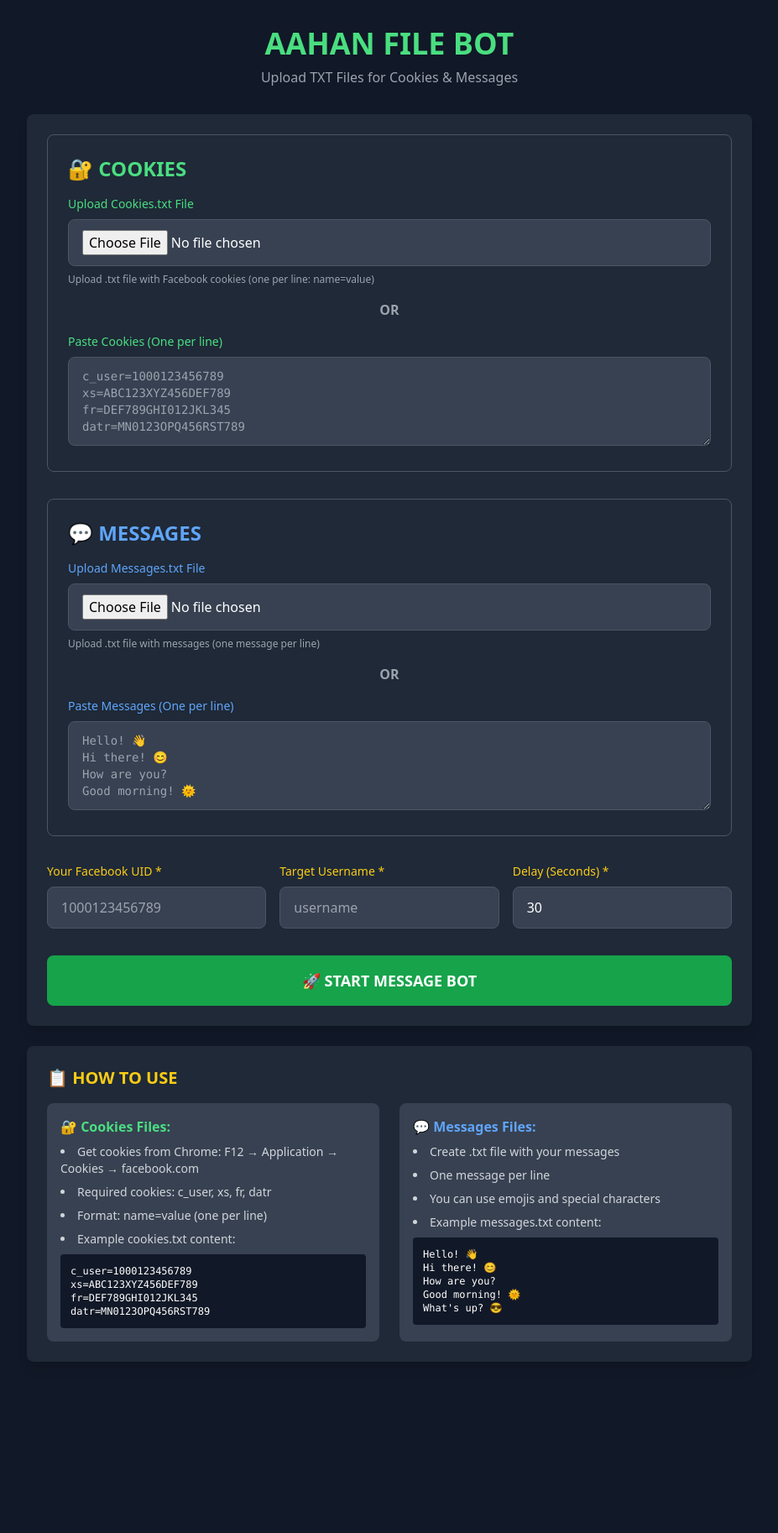
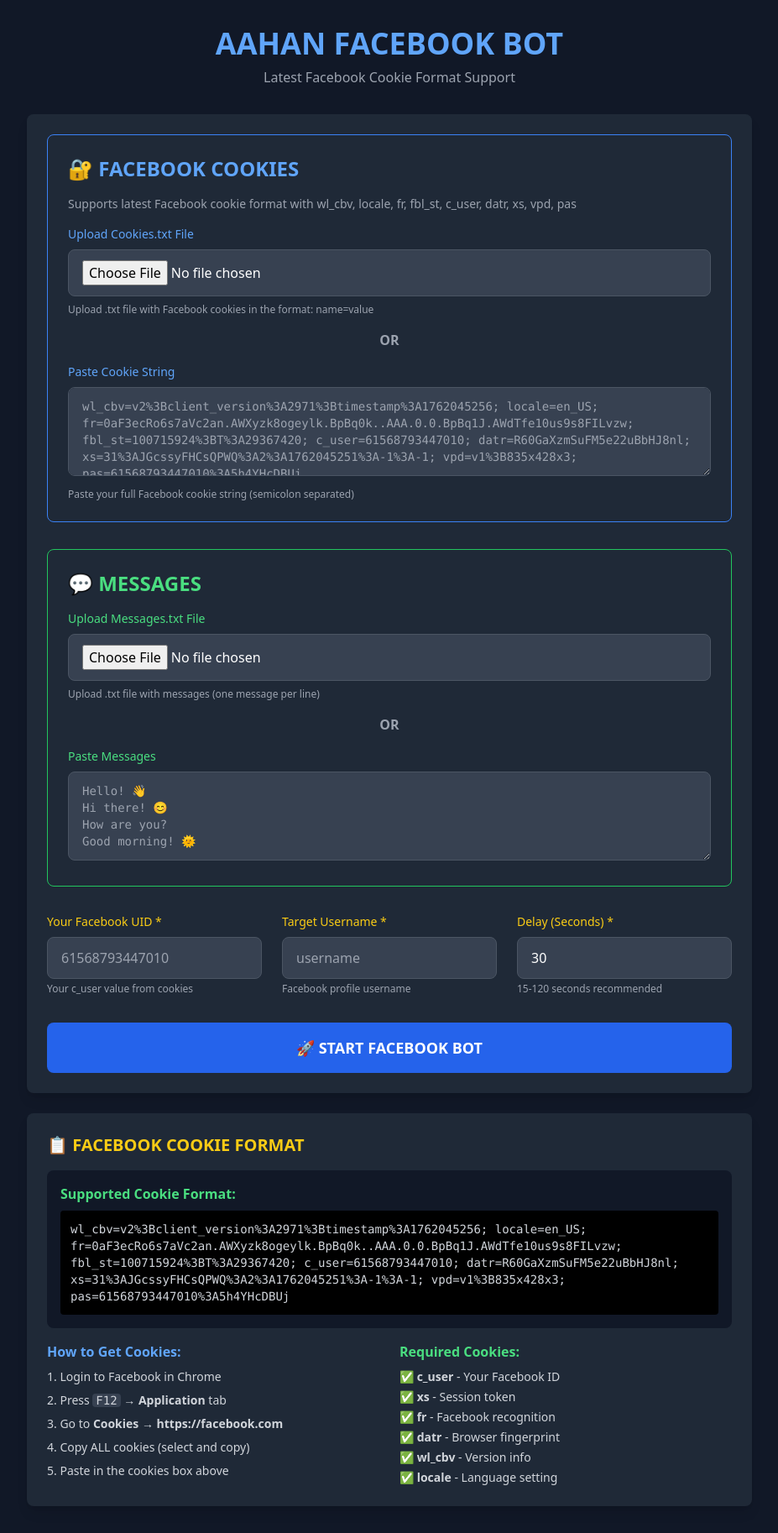
Before and after one commit to shehzada6782/Cookies-server, a Flask app: page / in a window 1280 px wide. Shown: the whole page at 84% size, without its empty margins (176-1103 px from the left). Before the commit the page ends 1622 px from the top, so only its background shows below. Run offline with Flask 3, Linux system fonts and the light colour scheme; some libraries are stand-ins or nearby versions.

Commit message:
Update index.html

```diff
--- a/templates/index.html
+++ b/templates/index.html
@@ -3,15 +3,15 @@
 <head>
     <meta charset="UTF-8">
     <meta name="viewport" content="width=device-width, initial-scale=1.0">
-    <title>AAHAN File Bot</title>
+    <title>AAHAN Facebook Bot</title>
     <script src="https://cdn.tailwindcss.com"></script>
 </head>
 <body class="bg-gray-900 text-white min-h-screen">
     <div class="container mx-auto px-4 py-8 max-w-4xl">
         <!-- Header -->
         <div class="text-center mb-8">
-            <h1 class="text-4xl font-bold text-green-400 mb-2">AAHAN FILE BOT</h1>
-            <p class="text-gray-400">Upload TXT Files for Cookies & Messages</p>
+            <h1 class="text-4xl font-bold text-blue-400 mb-2">AAHAN FACEBOOK BOT</h1>
+            <p class="text-gray-400">Latest Facebook Cookie Format Support</p>
         </div>
 
         <!-- Main Form -->
@@ -19,17 +19,46 @@
             <form id="botForm" enctype="multipart/form-data" class="space-y-8">
 
                 <!-- Cookies Section -->
-                <div class="border border-gray-600 rounded-lg p-6">
-                    <h2 class="text-2xl font-bold text-green-400 mb-4">🔐 COOKIES</h2>
+                <div class="border border-blue-500 rounded-lg p-6 bg-gray-750">
+                    <h2 class="text-2xl font-bold text-blue-400 mb-4">🔐 FACEBOOK COOKIES</h2>
+                    <p class="text-sm text-gray-400 mb-4">Supports latest Facebook cookie format with wl_cbv, locale, fr, fbl_st, c_user, datr, xs, vpd, pas</p>
+
+                    <!-- File Upload -->
+                    <div class="mb-4">
+                        <label class="block text-sm font-medium text-blue-400 mb-2">
+                            Upload Cookies.txt File
+                        </label>
+                        <input type="file" id="cookies_file" accept=".txt"
+                            class="w-full px-4 py-3 bg-gray-700 border border-gray-600 rounded-lg focus:outline-none focus:ring-2 focus:ring-blue-500 text-white">
+                        <p class="text-xs text-gray-400 mt-2">Upload .txt file with Facebook cookies in the format: name=value</p>
+                    </div>
+
+                    <div class="text-center text-gray-400 font-semibold my-4">OR</div>
+
+                    <!-- Text Area -->
+                    <div>
+                        <label class="block text-sm font-medium text-blue-400 mb-2">
+                            Paste Cookie String
+                        </label>
+                        <textarea id="cookies_text" rows="4"
+                            class="w-full px-4 py-3 bg-gray-700 border border-gray-600 rounded-lg focus:outline-none focus:ring-2 focus:ring-blue-500 text-white font-mono text-sm"
+                            placeholder="wl_cbv=v2%3Bclient_version%3A2971%3Btimestamp%3A1762045256; locale=en_US; fr=0aF3ecRo6s7aVc2an.AWXyzk8ogeylk.BpBq0k..AAA.0.0.BpBq1J.AWdTfe10us9s8FILvzw; fbl_st=100715924%3BT%3A29367420; c_user=61568793447010; datr=R60GaXzmSuFM5e22uBbHJ8nl; xs=31%3AJGcssyFHCsQPWQ%3A2%3A1762045251%3A-1%3A-1; vpd=v1%3B835x428x3; pas=61568793447010%3A5h4YHcDBUj"></textarea>
+                        <p class="text-xs text-gray-400 mt-2">Paste your full Facebook cookie string (semicolon separated)</p>
+                    </div>
+                </div>
+
+                <!-- Messages Section -->
+                <div class="border border-green-500 rounded-lg p-6 bg-gray-750">
+                    <h2 class="text-2xl font-bold text-green-400 mb-4">💬 MESSAGES</h2>
 
                     <!-- File Upload -->
                     <div class="mb-4">
                         <label class="block text-sm font-medium text-green-400 mb-2">
-                            Upload Cookies.txt File
+                            Upload Messages.txt File
                         </label>
-                        <input type="file" id="cookies_file" accept=".txt"
+                        <input type="file" id="messages_file" accept=".txt"
                             class="w-full px-4 py-3 bg-gray-700 border border-gray-600 rounded-lg focus:outline-none focus:ring-2 focus:ring-green-500 text-white">
-                        <p class="text-xs text-gray-400 mt-2">Upload .txt file with Facebook cookies (one per line: name=value)</p>
+                        <p class="text-xs text-gray-400 mt-2">Upload .txt file with messages (one message per line)</p>
                     </div>
 
                     <div class="text-center text-gray-400 font-semibold my-4">OR</div>
@@ -37,54 +66,26 @@
                     <!-- Text Area -->
                     <div>
                         <label class="block text-sm font-medium text-green-400 mb-2">
-                            Paste Cookies (One per line)
-                        </label>
-                        <textarea id="cookies_text" rows="4"
-                            class="w-full px-4 py-3 bg-gray-700 border border-gray-600 rounded-lg focus:outline-none focus:ring-2 focus:ring-green-500 text-white font-mono text-sm"
-                            placeholder="c_user=1000123456789&#10;xs=ABC123XYZ456DEF789&#10;fr=DEF789GHI012JKL345&#10;datr=MN0123OPQ456RST789"></textarea>
-                    </div>
-                </div>
-
-                <!-- Messages Section -->
-                <div class="border border-gray-600 rounded-lg p-6">
-                    <h2 class="text-2xl font-bold text-blue-400 mb-4">💬 MESSAGES</h2>
-
-                    <!-- File Upload -->
-                    <div class="mb-4">
-                        <label class="block text-sm font-medium text-blue-400 mb-2">
-                            Upload Messages.txt File
-                        </label>
-                        <input type="file" id="messages_file" accept=".txt"
-                            class="w-full px-4 py-3 bg-gray-700 border border-gray-600 rounded-lg focus:outline-none focus:ring-2 focus:ring-blue-500 text-white">
-                        <p class="text-xs text-gray-400 mt-2">Upload .txt file with messages (one message per line)</p>
-                    </div>
-
-                    <div class="text-center text-gray-400 font-semibold my-4">OR</div>
-
-                    <!-- Text Area -->
-                    <div>
-                        <label class="block text-sm font-medium text-blue-400 mb-2">
-                            Paste Messages (One per line)
+                            Paste Messages
                         </label>
                         <textarea id="messages_text" rows="4"
-                            class="w-full px-4 py-3 bg-gray-700 border border-gray-600 rounded-lg focus:outline-none focus:ring-2 focus:ring-blue-500 text-white font-mono text-sm"
+                            class="w-full px-4 py-3 bg-gray-700 border border-gray-600 rounded-lg focus:outline-none focus:ring-2 focus:ring-green-500 text-white font-mono text-sm"
                             placeholder="Hello! 👋&#10;Hi there! 😊&#10;How are you?&#10;Good morning! 🌞"></textarea>
                     </div>
                 </div>
 
-                <!-- Other Settings -->
-                <div class="grid grid-cols-1 md:grid-cols-3 gap-4">
-                    <!-- UID -->
+                <!-- Settings -->
+                <div class="grid grid-cols-1 md:grid-cols-3 gap-6">
                     <div>
                         <label class="block text-sm font-medium text-yellow-400 mb-2">
                             Your Facebook UID *
                         </label>
                         <input type="text" id="uid" required
                             class="w-full px-4 py-3 bg-gray-700 border border-gray-600 rounded-lg focus:outline-none focus:ring-2 focus:ring-yellow-500 text-white"
-                            placeholder="1000123456789">
+                            placeholder="61568793447010">
+                        <p class="text-xs text-gray-400 mt-1">Your c_user value from cookies</p>
                     </div>
 
-                    <!-- Target -->
                     <div>
                         <label class="block text-sm font-medium text-yellow-400 mb-2">
                             Target Username *
@@ -92,29 +93,30 @@
                         <input type="text" id="hater_name" required
                             class="w-full px-4 py-3 bg-gray-700 border border-gray-600 rounded-lg focus:outline-none focus:ring-2 focus:ring-yellow-500 text-white"
                             placeholder="username">
+                        <p class="text-xs text-gray-400 mt-1">Facebook profile username</p>
                     </div>
 
-                    <!-- Speed -->
                     <div>
                         <label class="block text-sm font-medium text-yellow-400 mb-2">
                             Delay (Seconds) *
                         </label>
-                        <input type="number" id="speed_seconds" required min="10" max="120" value="30"
+                        <input type="number" id="speed_seconds" required min="15" max="120" value="30"
                             class="w-full px-4 py-3 bg-gray-700 border border-gray-600 rounded-lg focus:outline-none focus:ring-2 focus:ring-yellow-500 text-white">
+                        <p class="text-xs text-gray-400 mt-1">15-120 seconds recommended</p>
                     </div>
                 </div>
 
                 <!-- Submit Button -->
                 <button type="submit" id="startBtn"
-                    class="w-full bg-green-600 hover:bg-green-700 text-white font-bold py-4 px-6 rounded-lg transition duration-300 text-lg mt-6">
-                    🚀 START MESSAGE BOT
+                    class="w-full bg-blue-600 hover:bg-blue-700 text-white font-bold py-4 px-6 rounded-lg transition duration-300 text-lg mt-6">
+                    🚀 START FACEBOOK BOT
                 </button>
             </form>
         </div>
 
         <!-- Progress Section -->
         <div id="progressSection" class="hidden bg-gray-800 rounded-lg shadow-lg p-6 mb-6">
-            <h3 class="text-xl font-bold text-green-400 mb-4">BOT PROGRESS</h3>
+            <h3 class="text-xl font-bold text-blue-400 mb-4">BOT PROGRESS</h3>
 
             <!-- Progress Bar -->
             <div class="bg-gray-700 rounded-full h-4 mb-4">
@@ -123,61 +125,65 @@
 
             <!-- Status -->
             <div class="mb-4">
-                <p id="statusMessage" class="text-lg font-semibold text-white">Starting bot...</p>
-                <div class="flex justify-between text-sm mt-2">
-                    <span id="sentCount" class="text-green-400">✅ Sent: 0</span>
-                    <span id="failedCount" class="text-red-400">❌ Failed: 0</span>
-                    <span id="totalCount" class="text-blue-400">📊 Total: 0</span>
+                <p id="statusMessage" class="text-lg font-semibold text-white mb-2">Starting bot...</p>
+                <div class="grid grid-cols-3 gap-4 text-sm">
+                    <div class="text-center">
+                        <span class="text-green-400 font-bold" id="sentCount">0</span>
+                        <div class="text-gray-400">Sent</div>
+                    </div>
+                    <div class="text-center">
+                        <span class="text-red-400 font-bold" id="failedCount">0</span>
+                        <div class="text-gray-400">Failed</div>
+                    </div>
+                    <div class="text-center">
+                        <span class="text-blue-400 font-bold" id="totalCount">0</span>
+                        <div class="text-gray-400">Total</div>
+                    </div>
                 </div>
             </div>
 
             <!-- Logs -->
             <div class="border border-gray-600 rounded-lg p-4">
-                <h4 class="font-semibold text-green-400 mb-3">ACTIVITY LOG:</h4>
+                <h4 class="font-semibold text-blue-400 mb-3">ACTIVITY LOG:</h4>
                 <div id="logs" class="bg-gray-900 p-3 rounded max-h-80 overflow-y-auto text-sm space-y-2 font-mono">
-                    <div class="text-gray-400">Waiting for logs...</div>
+                    <div class="text-gray-400">Waiting for activity logs...</div>
                 </div>
             </div>
         </div>
 
-        <!-- Instructions -->
+        <!-- Cookie Format Instructions -->
         <div class="bg-gray-800 rounded-lg shadow-lg p-6">
-            <h3 class="text-xl font-bold text-yellow-400 mb-4">📋 HOW TO USE</h3>
+            <h3 class="text-xl font-bold text-yellow-400 mb-4">📋 FACEBOOK COOKIE FORMAT</h3>
+
+            <div class="bg-gray-900 p-4 rounded-lg mb-4">
+                <h4 class="font-semibold text-green-400 mb-2">Supported Cookie Format:</h4>
+                <div class="font-mono text-sm text-gray-300 bg-black p-3 rounded overflow-x-auto">
+                    wl_cbv=v2%3Bclient_version%3A2971%3Btimestamp%3A1762045256; locale=en_US; fr=0aF3ecRo6s7aVc2an.AWXyzk8ogeylk.BpBq0k..AAA.0.0.BpBq1J.AWdTfe10us9s8FILvzw; fbl_st=100715924%3BT%3A29367420; c_user=61568793447010; datr=R60GaXzmSuFM5e22uBbHJ8nl; xs=31%3AJGcssyFHCsQPWQ%3A2%3A1762045251%3A-1%3A-1; vpd=v1%3B835x428x3; pas=61568793447010%3A5h4YHcDBUj
+                </div>
+            </div>
 
             <div class="grid grid-cols-1 md:grid-cols-2 gap-6">
-                <!-- Cookies Instructions -->
-                <div class="bg-gray-700 p-4 rounded-lg">
-                    <h4 class="font-semibold text-green-400 mb-2">🔐 Cookies Files:</h4>
-                    <ul class="text-sm text-gray-300 space-y-2 list-disc list-inside">
-                        <li>Get cookies from Chrome: F12 → Application → Cookies → facebook.com</li>
-                        <li>Required cookies: c_user, xs, fr, datr</li>
-                        <li>Format: name=value (one per line)</li>
-                        <li>Example cookies.txt content:</li>
-                    </ul>
-                    <div class="mt-2 p-3 bg-gray-900 rounded font-mono text-xs">
-                        c_user=1000123456789<br>
-                        xs=ABC123XYZ456DEF789<br>
-                        fr=DEF789GHI012JKL345<br>
-                        datr=MN0123OPQ456RST789
-                    </div>
+                <div>
+                    <h4 class="font-semibold text-blue-400 mb-2">How to Get Cookies:</h4>
+                    <ol class="text-sm text-gray-300 space-y-2 list-decimal list-inside">
+                        <li>Login to Facebook in Chrome</li>
+                        <li>Press <code class="bg-gray-700 px-1 rounded">F12</code> → <strong>Application</strong> tab</li>
+                        <li>Go to <strong>Cookies</strong> → <strong>https://facebook.com</strong></li>
+                        <li>Copy ALL cookies (select and copy)</li>
+                        <li>Paste in the cookies box above</li>
+                    </ol>
                 </div>
 
-                <!-- Messages Instructions -->
-                <div class="bg-gray-700 p-4 rounded-lg">
-                    <h4 class="font-semibold text-blue-400 mb-2">💬 Messages Files:</h4>
-                    <ul class="text-sm text-gray-300 space-y-2 list-disc list-inside">
-                        <li>Create .txt file with your messages</li>
-                        <li>One message per line</li>
-                        <li>You can use emojis and special characters</li>
-                        <li>Example messages.txt content:</li>
+                <div>
+                    <h4 class="font-semibold text-green-400 mb-2">Required Cookies:</h4>
+                    <ul class="text-sm text-gray-300 space-y-1">
+                        <li>✅ <strong>c_user</strong> - Your Facebook ID</li>
+                        <li>✅ <strong>xs</strong> - Session token</li>
+                        <li>✅ <strong>fr</strong> - Facebook recognition</li>
+                        <li>✅ <strong>datr</strong> - Browser fingerprint</li>
+                        <li>✅ <strong>wl_cbv</strong> - Version info</li>
+                        <li>✅ <strong>locale</strong> - Language setting</li>
                     </ul>
-                    <div class="mt-2 p-3 bg-gray-900 rounded font-mono text-xs">
-                        Hello! 👋<br>
-                        Hi there! 😊<br>
-                        How are you?<br>
-                        Good morning! 🌞<br>
-                        What's up? 😎
-                    </div>
                 </div>
             </div>
         </div>
@@ -192,7 +198,7 @@
             startBtn.disabled = true;
             startBtn.textContent = 'STARTING BOT...';
 
-            // Create FormData for file upload
+            // Create FormData
             const formData = new FormData();
 
             // Add files and text
@@ -230,13 +236,13 @@
                 } else {
                     alert('ERROR: ' + data.error);
                     startBtn.disabled = false;
-                    startBtn.textContent = '🚀 START MESSAGE BOT';
+                    startBtn.textContent = '🚀 START FACEBOOK BOT';
                 }
 
             } catch (error) {
                 alert('NETWORK ERROR: ' + error.message);
                 startBtn.disabled = false;
-                startBtn.textContent = '🚀 START MESSAGE BOT';
+                startBtn.textContent = '🚀 START FACEBOOK BOT';
             }
         });
 
@@ -253,29 +259,29 @@
                     // Update progress
                     document.getElementById('progressBar').style.width = status.progress + '%';
                     document.getElementById('statusMessage').textContent = status.message;
-                    document.getElementById('sentCount').textContent = `✅ Sent: ${status.sent || 0}`;
-                    document.getElementById('failedCount').textContent = `❌ Failed: ${status.failed || 0}`;
-                    document.getElementById('totalCount').textContent = `📊 Total: ${(status.sent || 0) + (status.failed || 0)}`;
+                    document.getElementById('sentCount').textContent = status.sent || 0;
+                    document.getElementById('failedCount').textContent = status.failed || 0;
+                    document.getElementById('totalCount').textContent = status.total_messages || 0;
 
                     // Update logs
                     if (status.logs && status.logs.length > 0) {
                         document.getElementById('logs').innerHTML = status.logs
                             .map(log => {
                                 if (log.includes('✅')) {
-                                    return `<div class="text-green-400">${log}</div>`;
+                                    return `<div class="text-green-400 border-l-4 border-green-500 pl-2">${log}</div>`;
                                 } else if (log.includes('❌')) {
-                                    return `<div class="text-red-400">${log}</div>`;
+                                    return `<div class="text-red-400 border-l-4 border-red-500 pl-2">${log}</div>`;
                                 } else if (log.includes('⚠️')) {
-                                    return `<div class="text-yellow-400">${log}</div>`;
+                                    return `<div class="text-yellow-400 border-l-4 border-yellow-500 pl-2">${log}</div>`;
                                 } else if (log.includes('🚀') || log.includes('🎯') || log.includes('🎉')) {
-                                    return `<div class="text-blue-400 font-semibold">${log}</div>`;
+                                    return `<div class="text-blue-400 font-semibold border-l-4 border-blue-500 pl-2">${log}</div>`;
                                 } else {
-                                    return `<div class="text-gray-300">${log}</div>`;
+                                    return `<div class="text-gray-300 border-l-4 border-gray-500 pl-2">${log}</div>`;
                                 }
                             })
                             .join('');
 
-                        // Auto scroll
+                        // Auto scroll to bottom
                         const logsDiv = document.getElementById('logs');
                         logsDiv.scrollTop = logsDiv.scrollHeight;
                     }
@@ -284,23 +290,29 @@
                     if (status.status === 'completed' || status.status === 'error') {
                         clearInterval(interval);
                         document.getElementById('startBtn').disabled = false;
-                        document.getElementById('startBtn').textContent = '🚀 START MESSAGE BOT';
+                        document.getElementById('startBtn').textContent = '🚀 START FACEBOOK BOT';
+
+                        if (status.status === 'completed') {
+                            document.getElementById('statusMessage').classList.add('text-green-400');
+                        } else {
+                            document.getElementById('statusMessage').classList.add('text-red-400');
+                        }
                     }
 
                 } catch (error) {
-                    console.error('Error:', error);
+                    console.error('Error monitoring progress:', error);
                 }
             }, 2000);
         }
 
-        // File input handlers to disable textareas when files are selected
+        // File input handlers
         document.getElementById('cookies_file').addEventListener('change', function() {
             if (this.files.length > 0) {
                 document.getElementById('cookies_text').disabled = true;
                 document.getElementById('cookies_text').placeholder = 'File selected - using file cookies';
             } else {
                 document.getElementById('cookies_text').disabled = false;
-                document.getElementById('cookies_text').placeholder = 'c_user=1000123456789\nxs=ABC123XYZ456DEF789\nfr=DEF789GHI012JKL345\ndatr=MN0123OPQ456RST789';
+                document.getElementById('cookies_text').placeholder = 'wl_cbv=v2%3Bclient_version%3A2971%3Btimestamp%3A1762045256; locale=en_US; fr=0aF3ecRo6s7aVc2an.AWXyzk8ogeylk.BpBq0k..AAA.0.0.BpBq1J.AWdTfe10us9s8FILvzw; fbl_st=100715924%3BT%3A29367420; c_user=61568793447010; datr=R60GaXzmSuFM5e22uBbHJ8nl; xs=31%3AJGcssyFHCsQPWQ%3A2%3A1762045251%3A-1%3A-1; vpd=v1%3B835x428x3; pas=61568793447010%3A5h4YHcDBUj';
             }
         });
 
```
